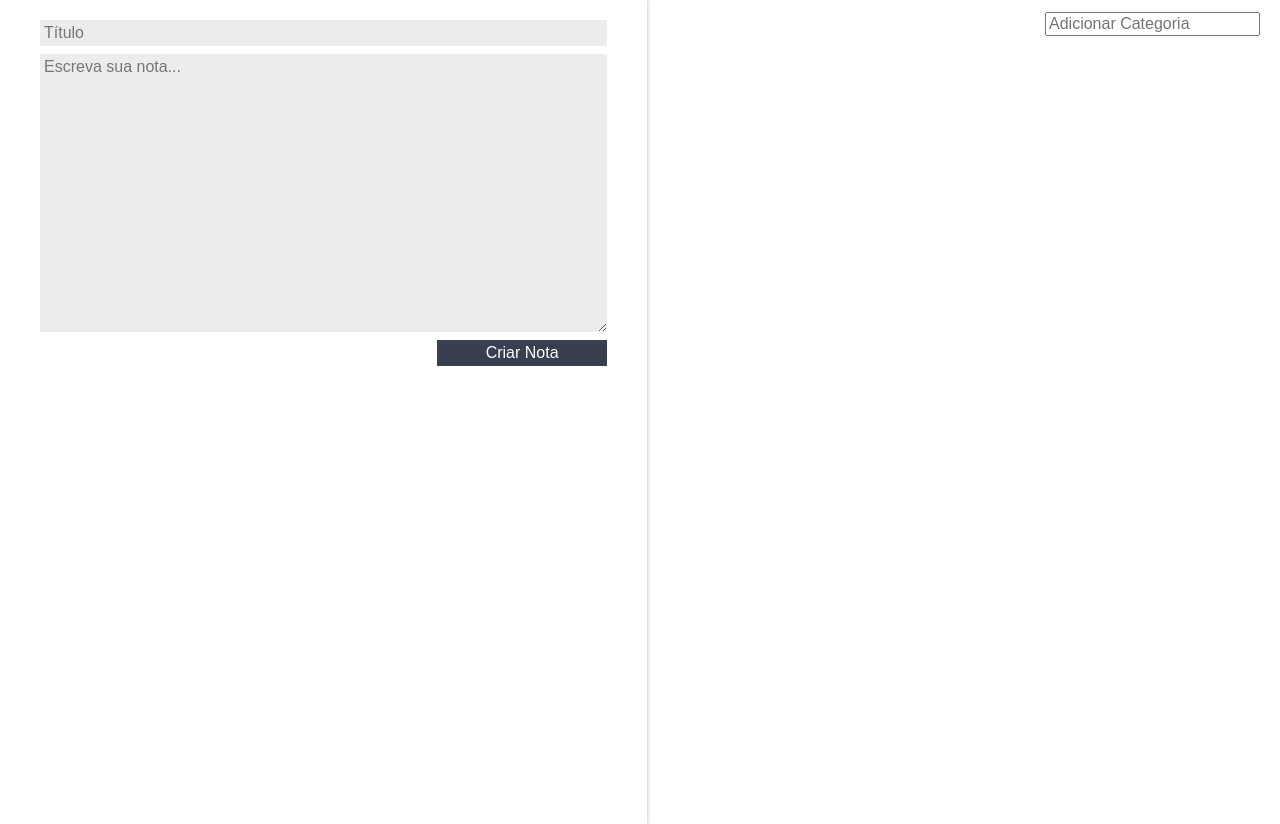
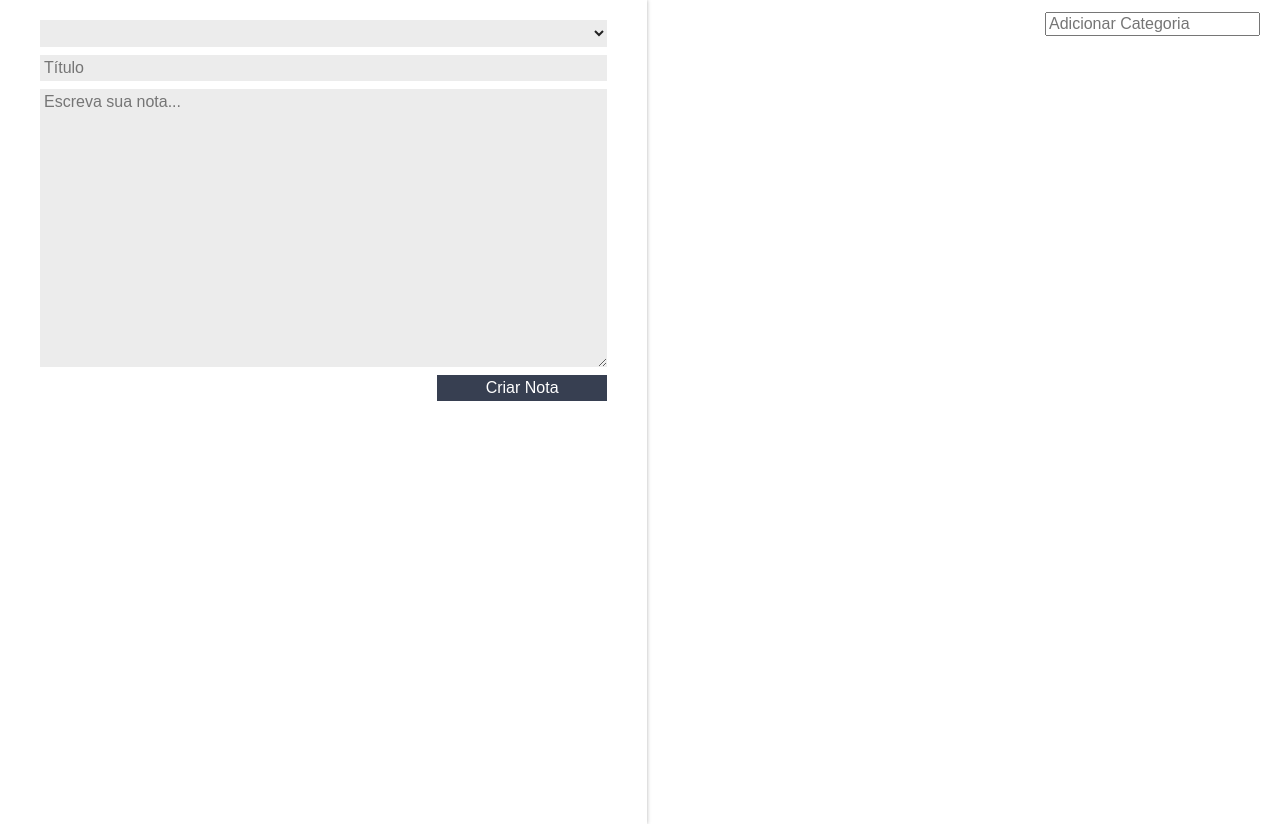
Before and after one commit to lucsimao/alura-react-ceep, a React (Create React App) app: page / in a window 1280 px wide. Built offline with nearby package versions, Linux system fonts and the light colour scheme.

Commit message:
feat: add categorias select

```diff
--- a/src/App.js
+++ b/src/App.js
@@ -1,6 +1,5 @@
+import { Component } from 'react';
 import './App.css';
-
-import { Component } from 'react';
 import { FormularioCadastro } from './components/formulario-cadastro';
 import { ListaDeCategorias } from './components/lista-de-categorias';
 import { ListaDeNotas } from './components/lista-de-notas';
@@ -35,7 +34,10 @@
   render() {
     return (
       <section className="conteudo">
-        <FormularioCadastro criarNota={this.criarNota.bind(this)} />
+        <FormularioCadastro
+          categorias={this.state.categorias}
+          criarNota={this.criarNota.bind(this)}
+        />
         <main className="conteudo-principal">
           <ListaDeCategorias
             adicionarCategoria={this.adicionarCategoria.bind(this)}
--- a/src/components/formulario-cadastro/FormularioCadastro.jsx
+++ b/src/components/formulario-cadastro/FormularioCadastro.jsx
@@ -1,5 +1,6 @@
+import './style.css';
+
 import { Component } from 'react';
-import './style.css';
 
 export class FormularioCadastro extends Component {
   constructor(props) {
@@ -28,6 +29,11 @@
   render() {
     return (
       <form className="form-cadastro" onSubmit={this.criarNota.bind(this)}>
+        <select className="form-cadastro_input">
+          {this.props.categorias.map((categoria) => {
+            return <option>{categoria}</option>;
+          })}
+        </select>
         <input
           className="form-cadastro_input"
           type="text"
```
